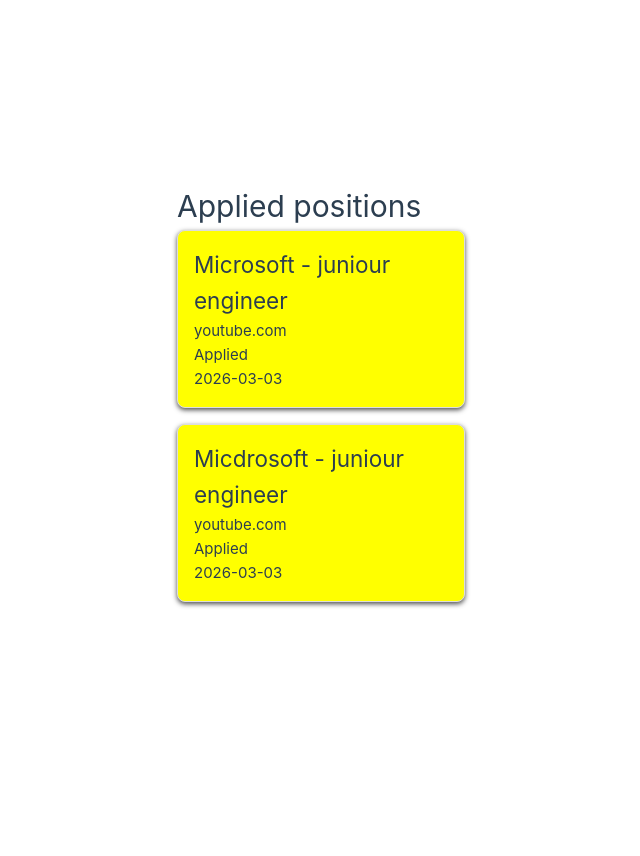
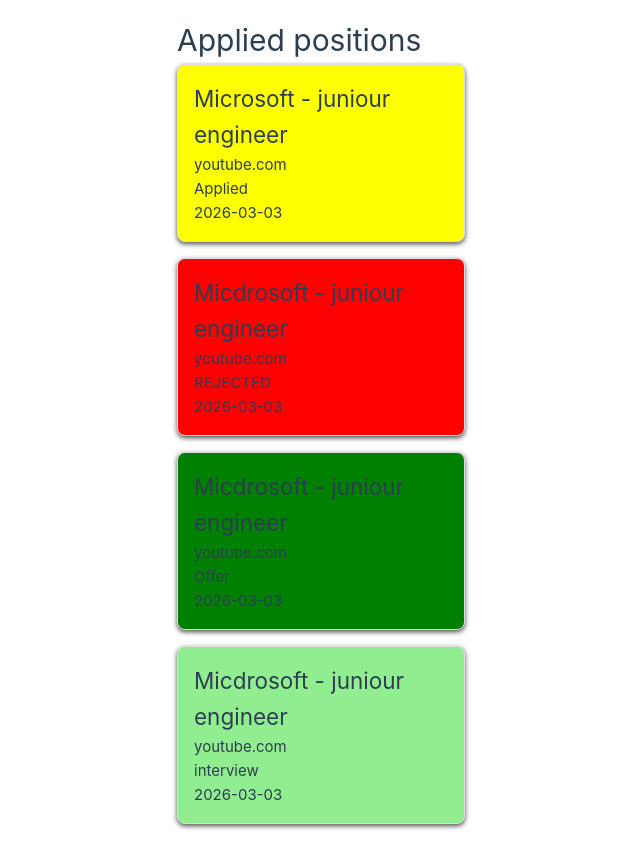
Before and after one commit to RasmusKuusmaa/AT, a Vue app in the folder AtFront/: page / in a window 1280 px wide. Shown: the whole page, without its empty margins (159-799 px from the left). Before the commit the page ends 800 px from the top, so only its background shows below. Built offline with nearby package versions, Linux system fonts and the light colour scheme; the HTML template or start-up script is replaced by a standard one.

Commit message:
color the applications based on status

```diff
--- a/AtFront/src/App.vue
+++ b/AtFront/src/App.vue
@@ -2,9 +2,9 @@
   <div class="job-list">
     <h1>Applied positions</h1>
     <div
-      v-for="job in jobs"
-      :key="job.id"
-      class="job-card"
+        v-for="job in jobs"
+        :key="job.id"
+        :class="['job-card', job.status.toLowerCase()]"
       >
       <h2> {{job.company}} - {{job.role}}</h2>
       <p>{{job.url}}</p>
@@ -27,7 +27,6 @@
     border-radius: 8px;
     padding: 1rem;
     margin-bottom: 1rem;
-    background-color: yellow;
     box-shadow: 0 2px 5px rgba(0,0,0,0.7);
      transition: transform 0.1s ease-in-out;
   }
@@ -36,6 +35,22 @@
     transform: scale(1.01) translateY(-0.4rem) translateX(0.4rem);
     cursor: pointer;
   }
+
+.job-card.applied {
+  background-color: yellow;
+}
+
+.job-card.interview {
+  background-color: lightgreen;
+}
+
+.job-card.offer {
+  background-color: green;
+}
+
+.job-card.rejected {
+  background-color: red;
+}
 </style>
 
 <script setup lang="ts">
@@ -55,7 +70,25 @@
     company: "Micdrosoft",
     role: "juniour engineer",
     url: "youtube.com",
-    status: "Applied",
+    status: "REJECTED",
+    dateApplied: "2026-03-03",
+    description: "eee i dunno",
+    stack: ["python", "vue.js"]
+  },
+    {id: 3,
+    company: "Micdrosoft",
+    role: "juniour engineer",
+    url: "youtube.com",
+    status: "Offer",
+    dateApplied: "2026-03-03",
+    description: "eee i dunno",
+    stack: ["python", "vue.js"]
+  },
+    {id: 4,
+    company: "Micdrosoft",
+    role: "juniour engineer",
+    url: "youtube.com",
+    status: "interview",
     dateApplied: "2026-03-03",
     description: "eee i dunno",
     stack: ["python", "vue.js"]
```
